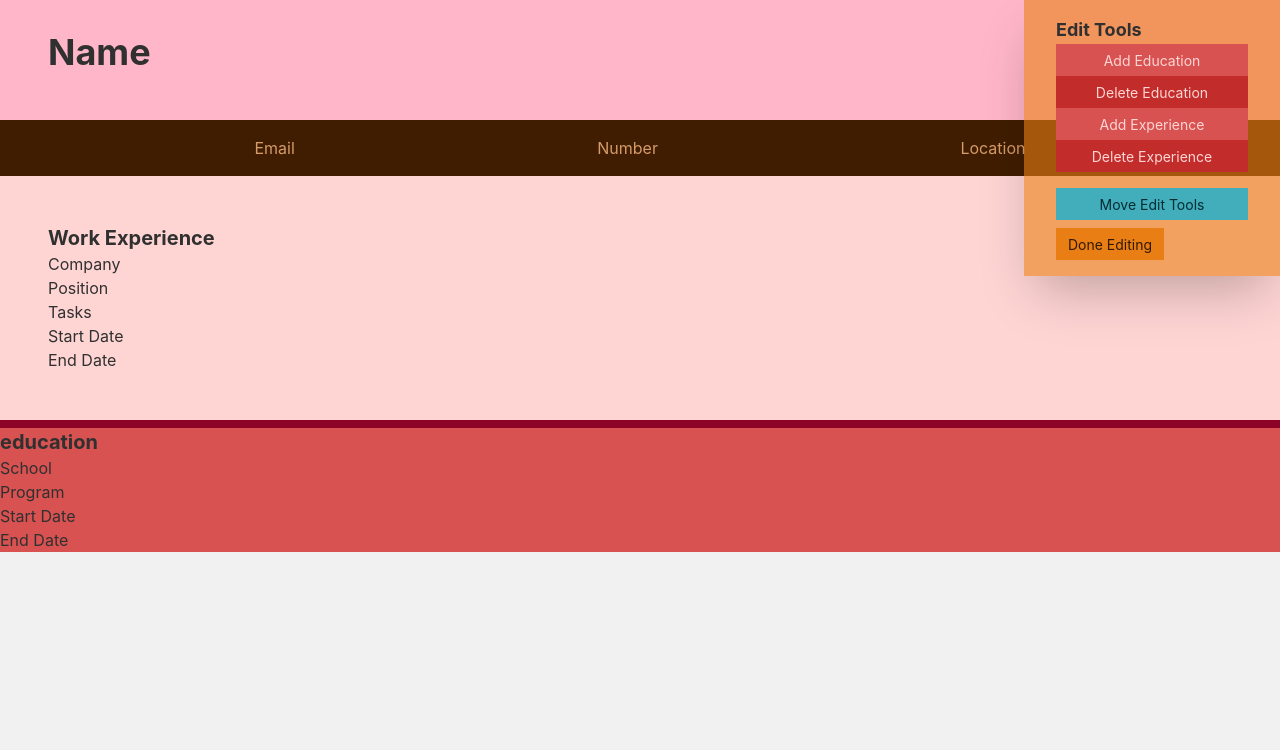
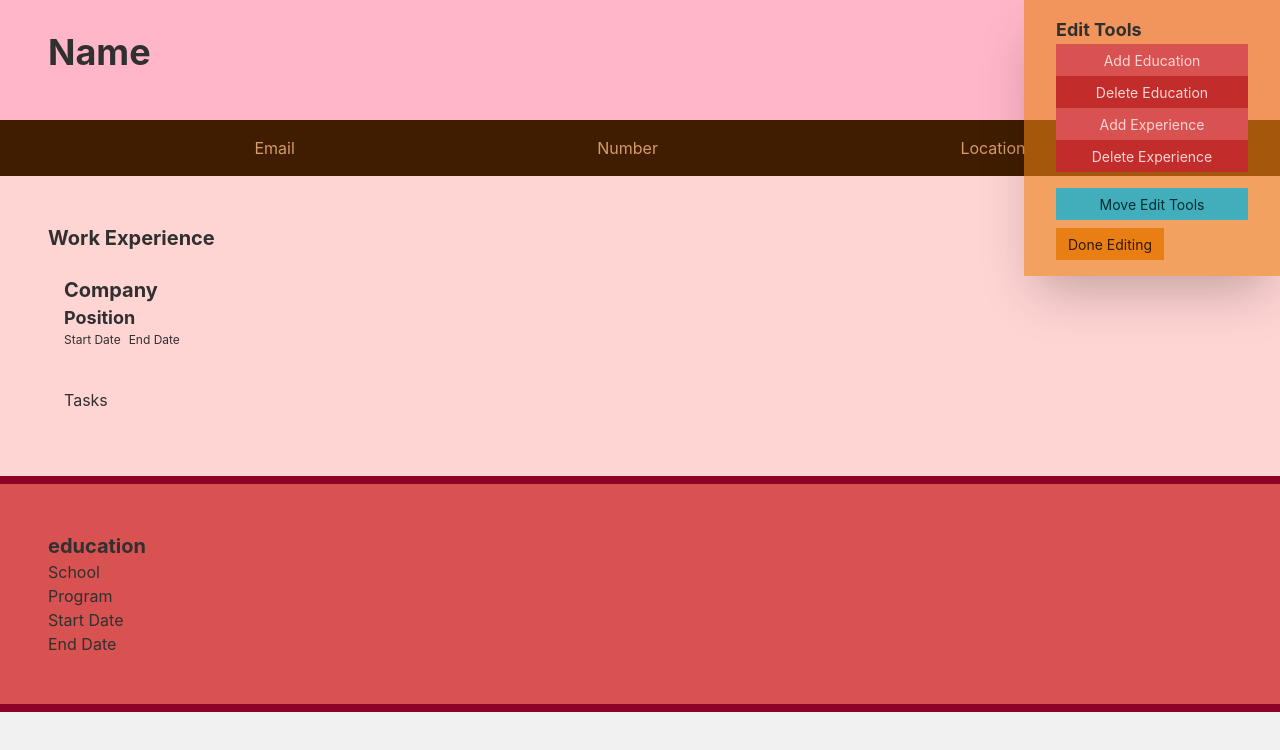
Before and after one commit to Dezzep/cv-project, a React (Create React App) app: page / in a window 1280 px wide. Shown: the top 750 px of the page. Built offline with nearby package versions, Linux system fonts and the light colour scheme.

Commit message:
finished styling work experience section.

```diff
--- a/src/components/Education.js
+++ b/src/components/Education.js
@@ -10,7 +10,6 @@ class Education extends Component {
       program: 'Program',
       startDate: 'Start Date',
       endDate: 'End Date',
-      numChildren: 1,
     }
     this.onClickField = this.onClickField.bind(this);
     this.handleChange = this.handleChange.bind(this);
@@ -27,18 +26,10 @@ class Education extends Component {
   handleChange(event) {
     this.setState({[event.target.id]: event.target.value})
   }
-
-
-
   render() {
-    const children = [];
-
-    for (let i = 0; i < this.state.numChildren; i +=1) {
-      children.push(<Education key={i} number={i}/>)
-    };
     if (this.state.form) {
     return (
-      <div onClick={this.onClickField} className='bg-secondary'>
+      <div onClick={this.onClickField} className='bg-secondary p-12 border-b-8 border-primary'>
         <h1 className='text-xl font-bold'>{this.props.header}</h1>
         <h1>{this.state.school}</h1>
         <h1>{this.state.program}</h1>
--- a/src/components/Experience.js
+++ b/src/components/Experience.js
@@ -30,57 +30,69 @@ class Experience extends Component {
       return(
         <div onClick={this.onClickField} className='bg-secondary-content p-12 border-b-8 border-primary'>
           <h1 className='font-bold text-xl align-center flex'>{this.props.header}</h1>
-          <h3>{this.state.company}</h3>
-          <h3>{this.state.position}</h3>
-          <h3>{this.state.tasks}</h3>
-          <h3>{this.state.start}</h3>
-          <h3>{this.state.end}</h3>
+          <div className='flex-col justify-center align-center mt-6 ml-4'>
+            <h3 className='font-bold text-xl'>{this.state.company}</h3>
+            <h3 className='font-bold text-lg'>{this.state.position}</h3>
+          </div>
+          <div className='flex gap-2 ml-4'>
+            <h3 className='text-xs'>{this.state.start}</h3>
+            <h3 className='text-xs'>{this.state.end}</h3>
+          </div>
+          <h3 style={{whiteSpace: 'pre-wrap'}} className='mt-6 p-4'>{this.state.tasks}</h3>
+
         </div>
       )
     }
     else {
       return(
-      <div className='bg-secondary-content p-12 flex-col border-b-8 border-primary'>
+      <div className='bg-secondary-content p-12 border-b-8 border-primary w-full'>
         <h1 className='font-bold text-xl'>{this.props.header}</h1>
-        <form>
-        <div>
+        <form className='w-full'>
+
+        <div className='flex-col justify-center align-center mt-6 ml-4'>
+          <div className=''>
             <div className='tooltip tooltip-secondary' data-tip='What company did you work for?'> <label htmlFor="company"></label>
-          <input className='text-center' id="company"
+            <input className='' id="company"
             type="text" value={this.state.company} onChange={this.handleChange}  placeholder="Tower Maker inc">
               </input>
             </div>
           </div>
           <div>
             <div className='tooltip tooltip-secondary' data-tip='What was your position at the company'> <label htmlFor="position"></label>
-          <input className='text-center' id="position"
+            <input className='' id="position"
             type="text" value={this.state.position} onChange={this.handleChange} placeholder="Cup Stacker">
               </input>
             </div>
           </div>
-        <div>
-          <div className='tooltip tooltip-secondary' data-tip='What are some things you did at work?'> <label htmlFor="tasks"></label>
-          <textarea className='text-center' id="tasks"
-           value={this.state.tasks} onChange={this.handleChange} placeholder="write some things you did at work">
-            </textarea>
         </div>
-        </div>
+
+        <div className='flex gap-2 ml-4 text-xs'>
           <div>
             <div className='tooltip tooltip-secondary' data-tip='Start date of your job'> <label htmlFor="start"></label>
-          <input className='text-center' id="start"
+            <input className='' id="start"
             type="text" value={this.state.start} onChange={this.handleChange} placeholder='2018-05-15'>
               </input>
             </div>
           </div>
           <div>
             <div className='tooltip tooltip-secondary' data-tip='End date of your job'> <label htmlFor="end"></label>
-          <input className='text-center' id="end"
+            <input className='' id="end"
             type="text" value={this.state.end} onChange={this.handleChange} placeholder='2019-05-10'>
               </input>
             </div>
           </div>
+        </div>
 
-        <div>
+        <div className='flex w-screen mt-6 p-4'>
+          <div className='tooltip tooltip-secondary form-control w-full' data-tip='What are some things you did at work?'> <label htmlFor="tasks"></label>
+          <textarea className='textarea textarea-primary resize rounded-md h-56 w-full' id="tasks"
+           value={this.state.tasks} onChange={this.handleChange} placeholder="write some things you did at work">
+            </textarea>
           </div>
+        </div>
+
+
+
       </form>
 
       </div>
```
Lines whose indentation alone changed are shown as unchanged.
